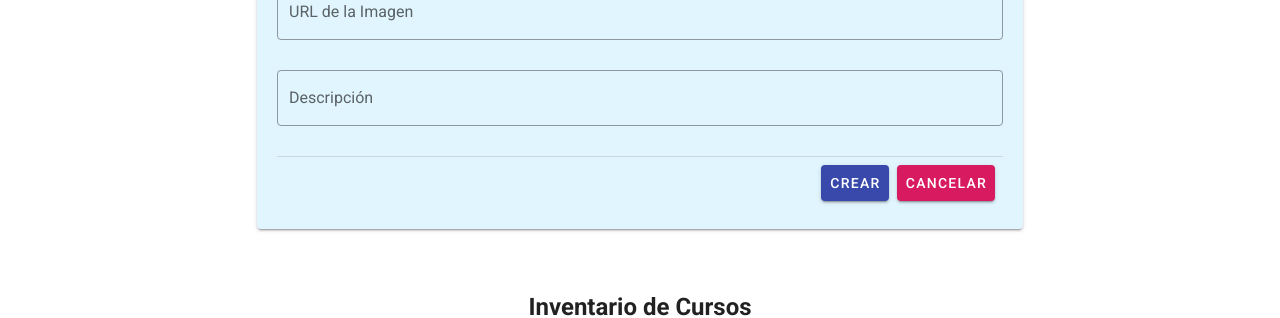
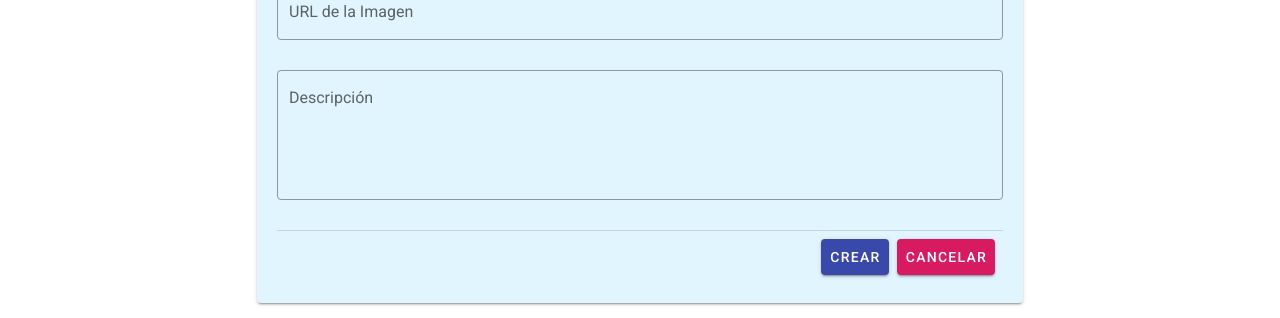
Before and after one commit to Marifuse/Music-Code-App, a Vue app: page /admin in a window 1280 px wide. Shown: the part 246-564 px from the top of the page. Built offline with nearby package versions, Linux system fonts and the light colour scheme; no server answers; sample sign-in values are in the browser's storage.

Commit message:
Avance 18 con mejoras en FormCourse (textarea)

```diff
--- a/src/components/FormCourse.vue
+++ b/src/components/FormCourse.vue
@@ -4,7 +4,7 @@
       <h1 class="text-center mb-5">Ingrese un Nuevo Curso Aquí</h1>
         <v-text-field label="Nombre del Curso" type="text" :value="currentCourse.data.title" @input="updateTitle" outlined color="indigo darken-4"/>
         <v-text-field label="URL de la Imagen" type="text" :value="currentCourse.data.img" @input="updateImg" outlined color="indigo darken-4"/>
-        <v-text-field label="Descripción" :value="currentCourse.data.description" @input="updateDescription" outlined color="indigo darken-4"/>
+        <v-textarea label="Descripción" auto-grow :value="currentCourse.data.description" @input="updateDescription" outlined color="indigo darken-4"/>
       <v-divider></v-divider>
       <v-card-actions>
         <v-spacer></v-spacer>
```
